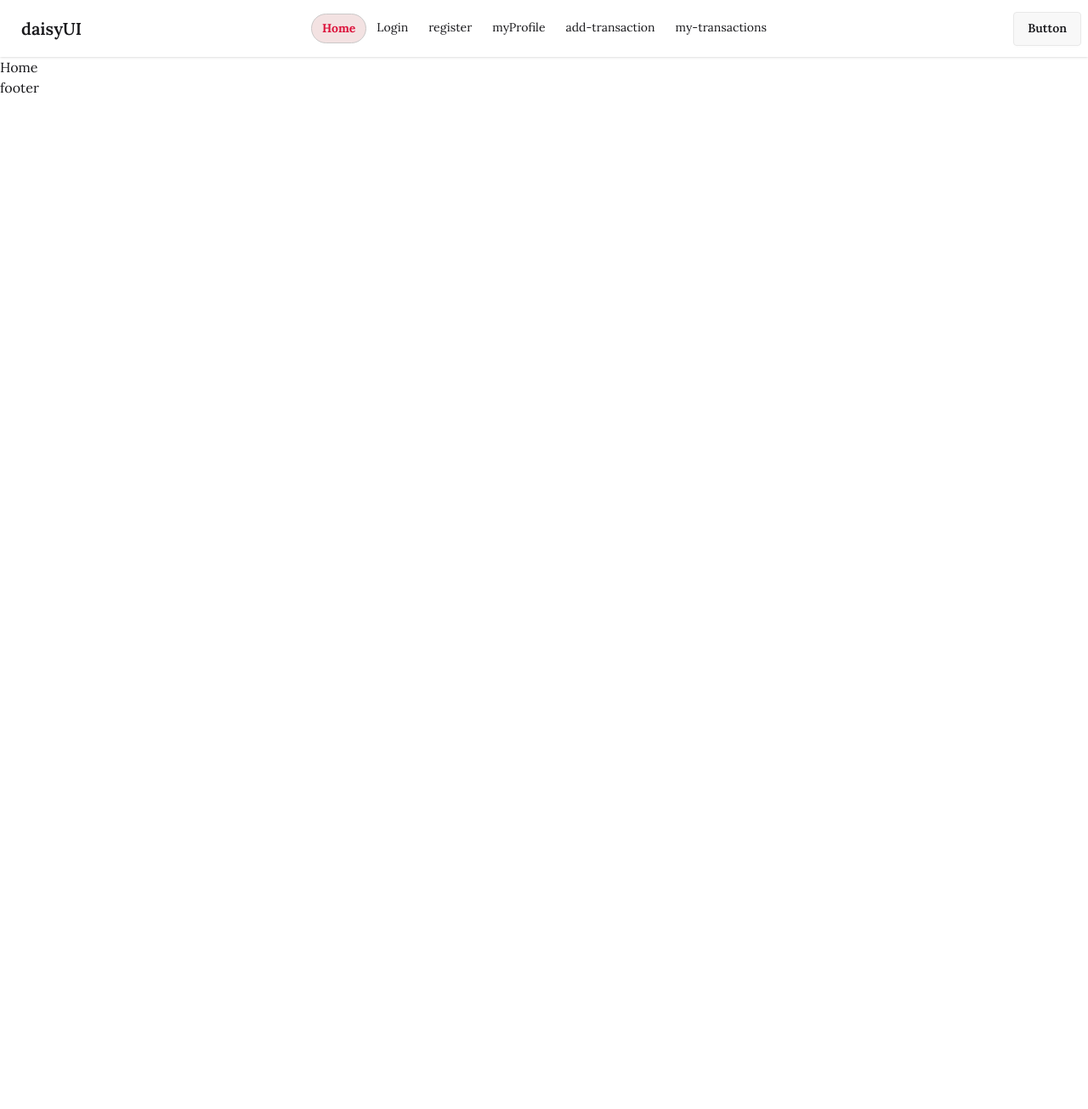
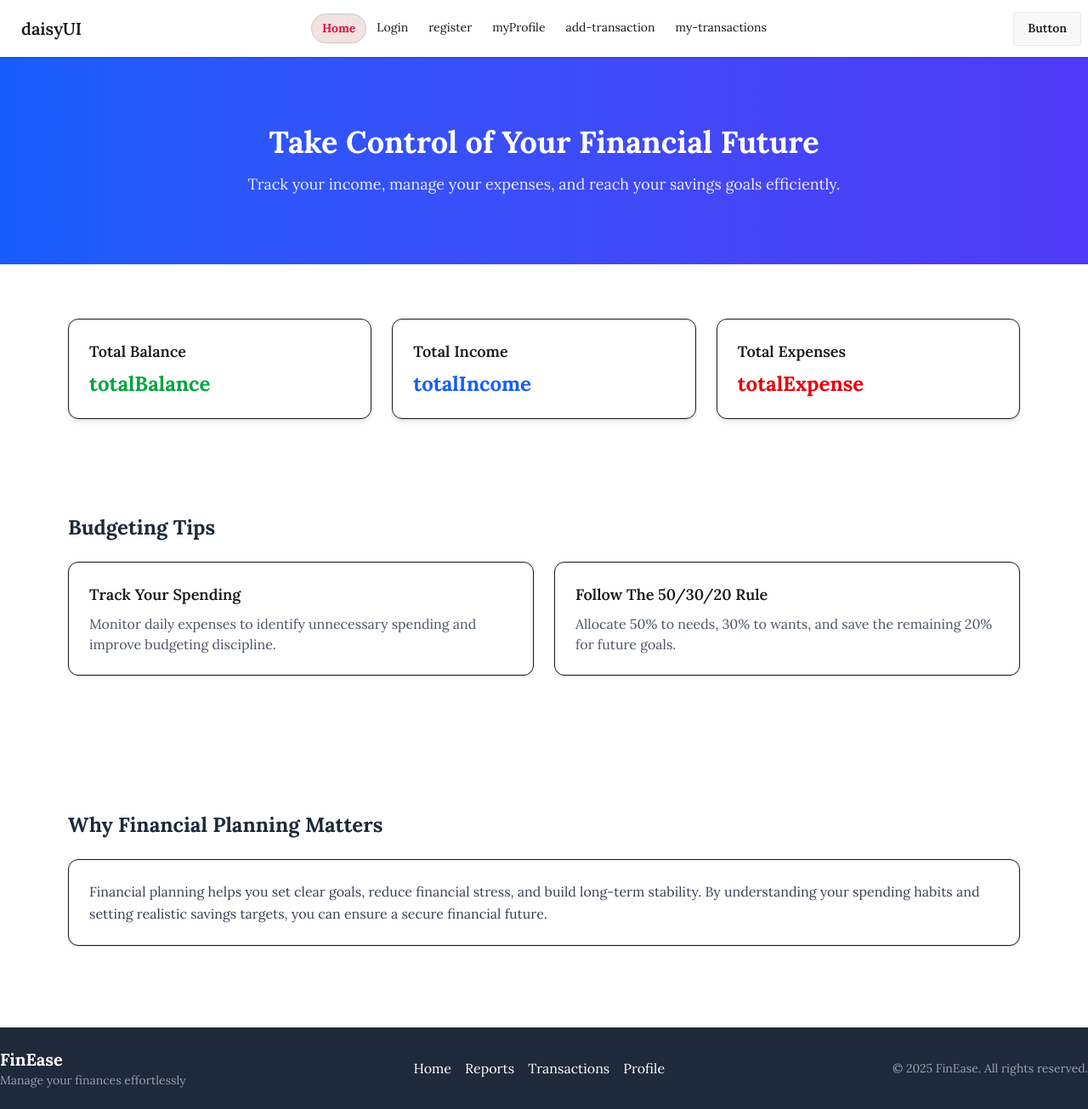
Before and after one commit to mursalin35/FinEase-Client-Side, a React (Vite) app: page / in a window 1280 px wide. Shown: the whole page at 85% size. Before the commit the page ends 800 px from the top, so only its background shows below. Built offline with nearby package versions, Linux system fonts and the light colour scheme.

Commit message:
code add

```diff
--- a/src/components/Footer.jsx
+++ b/src/components/Footer.jsx
@@ -1,11 +1,48 @@
-import React from 'react';
+// Footer.jsx
+import React from "react";
+import { Link } from "react-router";
 
 const Footer = () => {
-    return (
-        <div>
-            <h1>footer</h1>
+  return (
+    <footer className="bg-gray-800 text-white py-6 mt-12">
+      <div className="container mx-auto flex flex-col md:flex-row justify-between items-center">
+        {/* Logo / Brand */}
+        <div className="mb-4 md:mb-0">
+          <h1 className="text-xl font-bold">FinEase</h1>
+          <p className="text-sm text-gray-400">Manage your finances effortlessly</p>
         </div>
-    );
+
+        {/* Navigation Links */}
+        <ul className="flex space-x-4 mb-4 md:mb-0">
+          <li>
+            <Link to="/" className="hover:text-cyan-400 transition-colors">
+              Home
+            </Link>
+          </li>
+          <li>
+            <Link to="/reports" className="hover:text-cyan-400 transition-colors">
+              Reports
+            </Link>
+          </li>
+          <li>
+            <Link to="/my-transactions" className="hover:text-cyan-400 transition-colors">
+              Transactions
+            </Link>
+          </li>
+          <li>
+            <Link to="/myProfile" className="hover:text-cyan-400 transition-colors">
+              Profile
+            </Link>
+          </li>
+        </ul>
+
+        {/* Social / Copyright */}
+        <div className="text-gray-400 text-sm">
+          &copy; {new Date().getFullYear()} FinEase. All rights reserved.
+        </div>
+      </div>
+    </footer>
+  );
 };
 
 export default Footer;
--- /dev/null
+++ b/src/components/Home/Banner.jsx
@@ -0,0 +1,17 @@
+const Banner = () => {
+  return (
+    <section className="bg-gradient-to-r from-blue-600 to-indigo-600 text-white py-20">
+      <div className="max-w-6xl mx-auto text-center px-4">
+        <h1 className="text-4xl font-bold mb-4">
+          Take Control of Your Financial Future
+        </h1>
+        <p className="text-lg opacity-90">
+          Track your income, manage your expenses, and reach your savings goals
+          efficiently.
+        </p>
+      </div>
+    </section>
+  );
+};
+
+export default Banner;
--- /dev/null
+++ b/src/components/Home/BudgetingTips.jsx
@@ -0,0 +1,25 @@
+const BudgetingTips = () => {
+  return (
+    <section className="max-w-6xl mx-auto px-4 py-12">
+      <h2 className="text-2xl font-bold mb-6 text-gray-800">Budgeting Tips</h2>
+
+      <div className="grid md:grid-cols-2 gap-6">
+        <div className="p-6 bg-white border shadow rounded-xl">
+          <h4 className="font-semibold text-lg mb-2">Track Your Spending</h4>
+          <p className="text-gray-600">
+            Monitor daily expenses to identify unnecessary spending and improve budgeting discipline.
+          </p>
+        </div>
+
+        <div className="p-6 bg-white border shadow rounded-xl">
+          <h4 className="font-semibold text-lg mb-2">Follow The 50/30/20 Rule</h4>
+          <p className="text-gray-600">
+            Allocate 50% to needs, 30% to wants, and save the remaining 20% for future goals.
+          </p>
+        </div>
+      </div>
+    </section>
+  );
+};
+
+export default BudgetingTips;
--- /dev/null
+++ b/src/components/Home/FinancialPlanning.jsx
@@ -0,0 +1,17 @@
+const FinancialPlanning = () => {
+  return (
+    <section className="max-w-6xl mx-auto px-4 py-12">
+      <h2 className="text-2xl font-bold mb-6 text-gray-800">Why Financial Planning Matters</h2>
+
+      <div className="p-6 bg-white border shadow rounded-xl">
+        <p className="text-gray-700 leading-relaxed">
+          Financial planning helps you set clear goals, reduce financial stress, and build long-term
+          stability. By understanding your spending habits and setting realistic savings targets,
+          you can ensure a secure financial future.
+        </p>
+      </div>
+    </section>
+  );
+};
+
+export default FinancialPlanning;
--- /dev/null
+++ b/src/components/Home/Overview.jsx
@@ -0,0 +1,25 @@
+// const Overview = ({ totalBalance = 0, totalIncome = 0, totalExpense = 0 }) => {}
+import React from 'react';
+
+const Overview = () => {
+    return (
+     <section className="max-w-6xl mx-auto px-4 grid md:grid-cols-3 gap-6">
+      <div className="bg-white shadow-md rounded-xl p-6 border">
+        <h3 className="text-lg font-semibold mb-2">Total Balance</h3>
+        <p className="text-2xl font-bold text-green-600">totalBalance</p>
+      </div>
+
+      <div className="bg-white shadow-md rounded-xl p-6 border">
+        <h3 className="text-lg font-semibold mb-2">Total Income</h3>
+        <p className="text-2xl font-bold text-blue-600">totalIncome</p>
+      </div>
+
+      <div className="bg-white shadow-md rounded-xl p-6 border">
+        <h3 className="text-lg font-semibold mb-2">Total Expenses</h3>
+        <p className="text-2xl font-bold text-red-600">totalExpense</p>
+      </div>
+    </section>
+    );
+};
+
+export default Overview;
--- a/src/pages/Home/Home.jsx
+++ b/src/pages/Home/Home.jsx
@@ -1,11 +1,18 @@
-import React from 'react';
+import Banner from "../../components/Home/Banner";
+import BudgetingTips from "../../components/Home/BudgetingTips";
+import FinancialPlanning from "../../components/Home/FinancialPlanning";
+import Overview from "../../components/Home/Overview";
+
 
 const Home = () => {
-    return (
-        <div>
-            <h1>Home</h1>
-        </div>
-    );
+  return (
+    <div className="space-y-16">
+      <Banner />
+      <Overview />
+      <BudgetingTips />
+      <FinancialPlanning />
+    </div>
+  );
 };
 
 export default Home;
```
